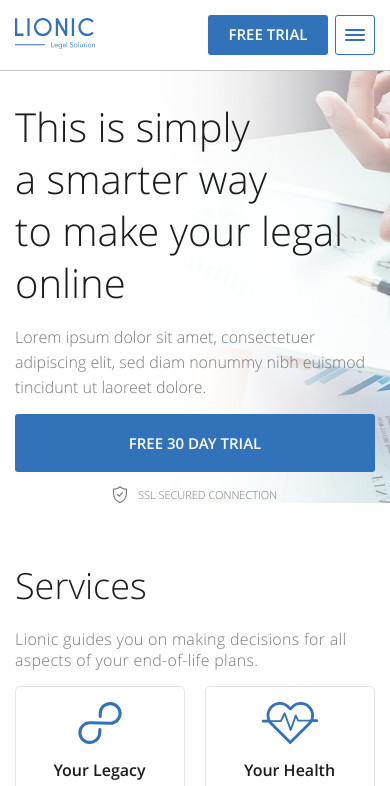
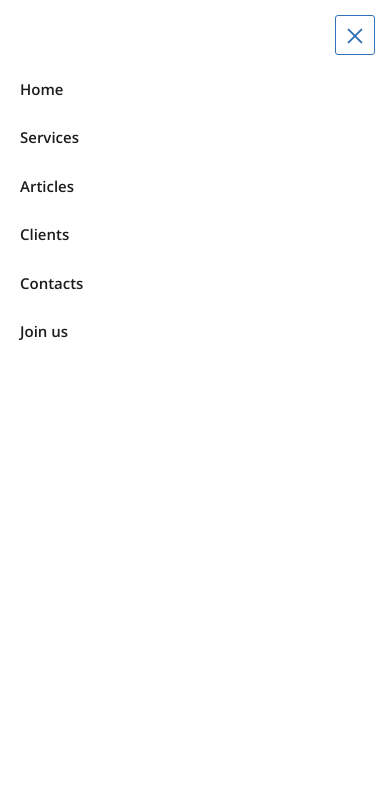
Before and after one commit to mcrob13/Lionic, a plain HTML site: page index.html in a window 390 px wide. Both pictures are taken after a click on the button 355 px from the left and 35 px from the top of the page. Shown: the top 786 px of the page. Drawn offline with Linux system fonts and the light colour scheme.

Commit message:
burger fuction

```diff
--- a/css/media.css
+++ b/css/media.css
@@ -6,8 +6,54 @@
 
 @media (max-width: 992px) {
   .header__nav {
-    display: none
+    display: none;
   }
+
+    /* Показываем бургер и скрываем обычное меню */
+
+    .burger {
+      display: block;
+      z-index: 1001;
+    }
+
+    /* Стили для открытого состояния */
+    .header__nav.is-active {
+      display: block;
+      position: fixed;
+      top: 0;
+      left: 0;
+      width: 100%;
+      height: 100vh;
+      background: #fff; /* Фон меню */
+      z-index: 1000;
+      flex-direction: column;
+      gap: 20px; /* Фиксированный отступ между пунктами */
+      padding: 80px 20px 0;
+    }
+
+    .nav__list.is-active {
+      flex-direction: column;
+      gap: 30px;
+    }
+
+    /* Затемнение фона */
+    .overlay {
+      position: fixed;
+      top: 0;
+      left: 0;
+      width: 100%;
+      height: 100%;
+      background: rgba(0, 0, 0, 0.7); /* Полупрозрачный черный */
+      z-index: 999;
+      opacity: 0;
+      visibility: hidden;
+      transition: opacity 0.3s;
+    }
+
+    .overlay.is-active {
+      opacity: 1;
+      visibility: visible;
+    }
 
   .burger {
     position: relative;
@@ -40,6 +86,24 @@
 
   .burger__line:nth-child(3) {
     bottom: 13px;
+  }
+
+  .burger.is-active .burger__line:nth-child(1) {
+    transform: translateX(-50%) rotate(45deg);
+    top: 50%;
+  }
+  .burger.is-active .burger__line:nth-child(2) {
+    opacity: 0;
+  }
+  .burger.is-active .burger__line:nth-child(3) {
+    transform: translateX(-50%) rotate(-45deg);
+    bottom: auto;
+    top: 50%;
+  }
+
+  .burger.is-active .nav__item {
+    display: block;
+    unicode-bidi: isolate;
   }
 
   .header__btn {
--- a/css/style.css
+++ b/css/style.css
@@ -101,6 +101,17 @@ body {
   padding: 36px 0;
   border-bottom: 1px solid #C4C4C4;
   background-color: #fff;
+  position: fixed; /* Фиксируем шапку */
+  top: 0;          /* Прижимаем к верхнему краю */
+  left: 0;
+  width: 100%;     /* На всю ширину экрана */
+  z-index: 1000;   /* Чтобы шапка была поверх других элементов */
+  background-color: #fff; /* Цвет фона (как у вашего header) */
+  box-shadow: 0 2px 10px rgba(0, 0, 0, 0.1); /* Небольшая тень для красоты */
+}
+
+.main {
+  padding-top: 100px; /* Высота вашего header + немного */
 }
 
 .header__container {
@@ -840,3 +851,15 @@ body {
 .burger {
   display: none;
 }
+
+.header.scroll-up {
+  transform: translateY(0);
+}
+
+.header.scroll-down {
+  transform: translateY(-100%);
+}
+
+.header {
+  transition: transform 0.3s ease;
+}
--- a/index.html
+++ b/index.html
@@ -17,7 +17,7 @@
             <nav class="header__nav nav">
                 <ul class="nav__list list-reset flex">
                     <li class="nav__item">
-                        <a href="#" class="nav__link">
+                        <a href="#hero" class="nav__link">
                             Home
                         </a>
                     </li>
@@ -418,5 +418,6 @@
          </div>
     </footer>
     <script src="javascript/animation.js"></script>
+    <script src="javascript/burger.js"></script>
 </body>
 </html>
--- /dev/null
+++ b/javascript/burger.js
@@ -0,0 +1,56 @@
+const burger = document.querySelector('.burger');
+const nav = document.querySelector('.header__nav');
+const navList = document.querySelector('.nav__list');
+const overlay = document.createElement('div');
+overlay.classList.add('overlay');
+document.body.appendChild(overlay);
+
+burger.addEventListener('click', () => {
+  nav.classList.toggle('is-active');
+  navList.classList.toggle('is-active');
+  overlay.classList.toggle('is-active');
+  burger.classList.toggle('is-active');
+});
+
+// Закрытие при клике на оверлей
+overlay.addEventListener('click', () => {
+  nav.classList.remove('is-active');
+  navList.classList.remove('is-active');
+  overlay.classList.remove('is-active');
+  burger.classList.remove('is-active');
+});
+
+const navLinks = document.querySelectorAll('.nav__link');
+
+navLinks.forEach(link => {
+  link.addEventListener('click', () => {
+    nav.classList.remove('is-active');
+    navList.classList.remove('is-active');
+    overlay.classList.remove('is-active');
+    burger.classList.remove('is-active');
+  });
+});
+
+
+// мягкий плавный скролл
+
+navLinks.forEach(link => {
+    link.addEventListener('click', (e) => {
+      e.preventDefault(); // Отменяем стандартное поведение
+      const targetId = link.getAttribute('href');
+
+      // Закрываем меню
+      nav.classList.remove('is-active');
+      overlay.classList.remove('is-active');
+      burger.classList.remove('is-active');
+
+      // Плавный скролл к якорю
+      if (targetId !== '#') {
+        setTimeout(() => {
+          document.querySelector(targetId).scrollIntoView({
+            behavior: 'smooth'
+          });
+        }, 300); // Задержка для анимации закрытия меню
+      }
+    });
+  });
```
